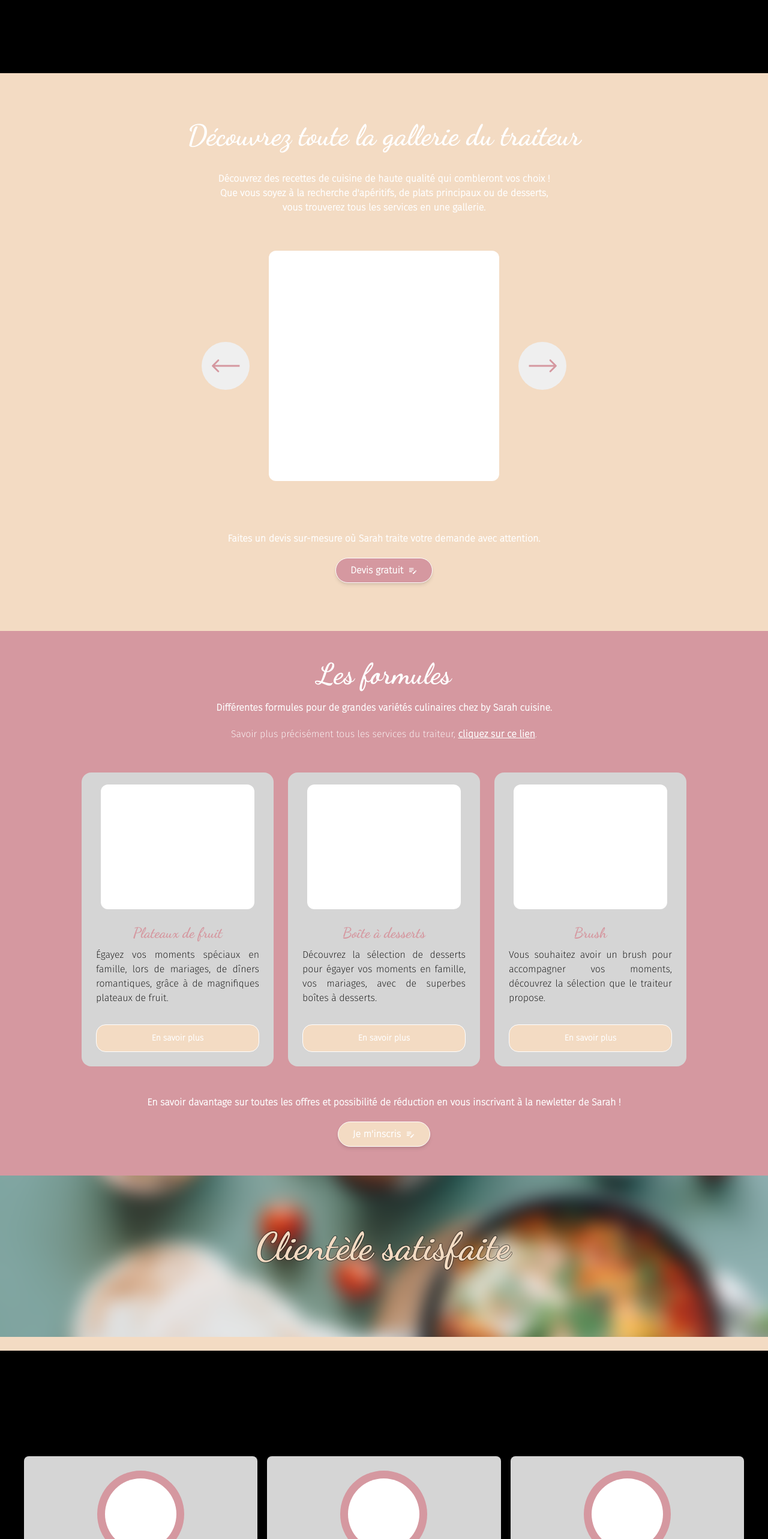
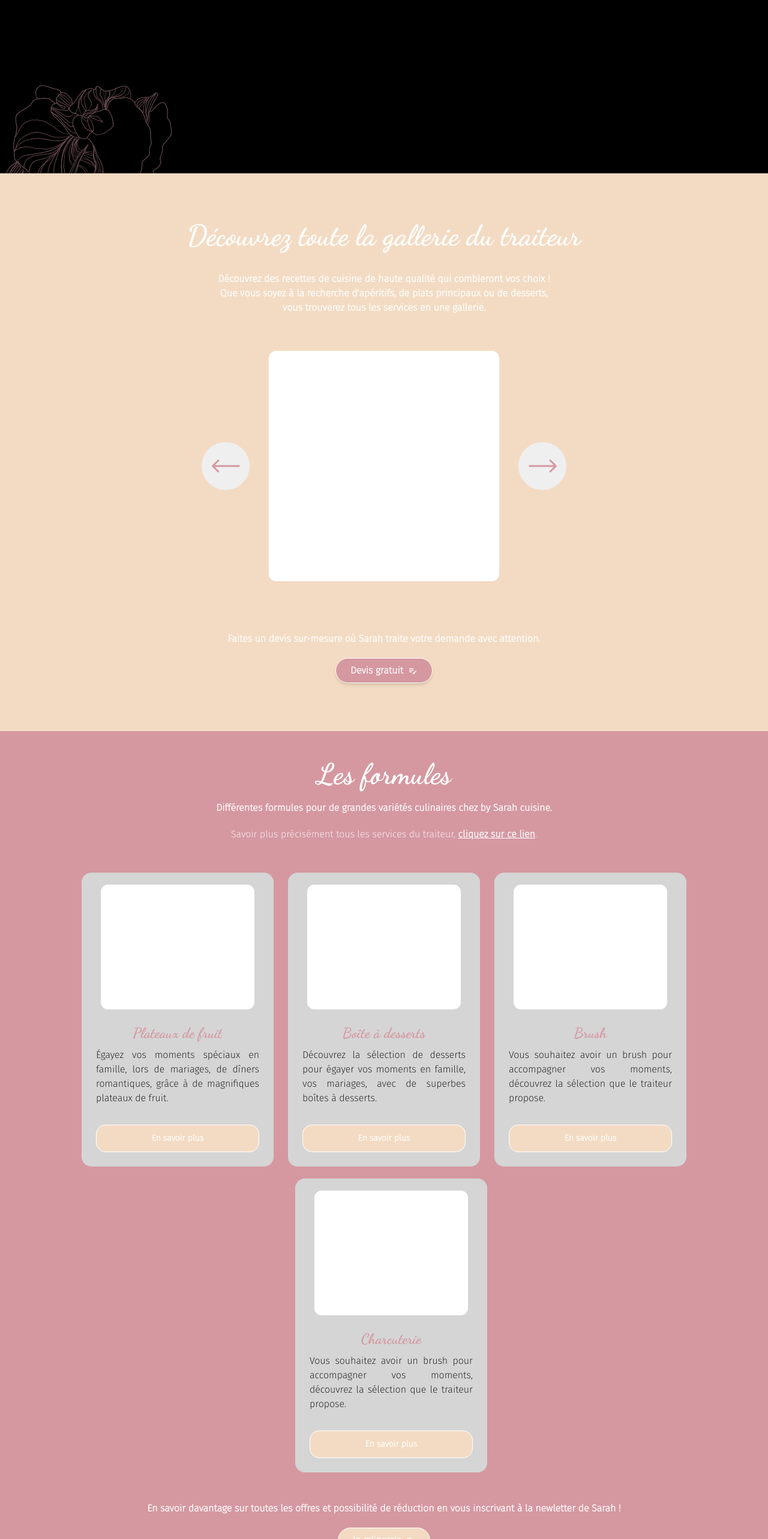
Before and after one commit to franzhopp/By-Sarah-Cuisine, a React (Vite) app: page / in a window 1280 px wide. Shown: the part 1360-3926 px from the top of the page at 60% size. Built offline with nearby package versions, Linux system fonts and the light colour scheme.

Commit message:
[ADD] update navbar home

```diff
--- a/src/Components/Cards/cards.jsx
+++ b/src/Components/Cards/cards.jsx
@@ -33,9 +33,7 @@ const Cards = () => {
         </div>
         <div className="mt-8 flex flex-wrap justify-center items-center space-x-0 sm:space-x-6">
           {/* Step 1 */}
-          <div
-            className="bg-8f8f88 font-sans-serif min-h-500 w-80 rounded-2xl mt-5"
-          >
+          <div className="bg-8f8f88 font-sans-serif min-h-500 w-80 rounded-2xl mt-5">
             <div className="flex flex-col justify-start items-center mt-5">
               <div className="h-52 w-64 bg-white rounded-xl"></div>
             </div>
@@ -66,9 +64,7 @@ const Cards = () => {
           </div>
 
           {/* Step 2 */}
-          <div
-            className="bg-8f8f88 font-sans-serif min-h-500 w-80 rounded-2xl mt-5"
-          >
+          <div className="bg-8f8f88 font-sans-serif min-h-500 w-80 rounded-2xl mt-5">
             <div className="flex flex-col justify-start items-center mt-5">
               <div className="h-52 w-64 bg-white rounded-xl"></div>
             </div>
@@ -132,7 +128,41 @@ const Cards = () => {
               </NavLink>
             </div>
           </div>
+        <div
+          // data-aos="fade-up"
+          // data-aos-anchor-placement="top-center"
+          className="bg-8f8f88 font-sans-serif min-h-500 w-80 rounded-2xl mt-5"
+        >
+          <div className="flex flex-col justify-start items-center mt-5">
+            <div className="h-52 w-64 bg-white rounded-xl"></div>
+          </div>
+          <div className="p-6">
+            <div className="text-pink text-2xl text-center font-sans-recursive font-extrabold">
+              Charcuterie
+            </div>
+            <p className="text-black text-justify mt-2">
+              Vous souhaitez avoir un brush pour accompagner vos moments,
+              découvrez la sélection que le traiteur propose.
+            </p>
+            {/* <p className="mt-6">
+                <span className="text-black text-4xl">10€</span>
+
+                <span className="text-black font-medium"> par pack.</span>
+              </p> */}
+            <NavLink
+              to="/services"
+              onClick={() => {
+                window.location.href = "/services";
+                window.scrollTo(0, 0);
+              }}
+              className="bg-f3dbc3 border border-1-white text-white text-center mt-8 py-3 block w-full rounded-2xl text-sm font-extrabold"
+            >
+              En savoir plus
+            </NavLink>
+          </div>
         </div>
+        </div>
+
         <div className="mt-12 text-base text-white text-center font-sans-serif font-extrabold">
           En savoir davantage sur toutes les offres et possibilité de réduction
           en vous inscrivant à la newletter de Sarah !
--- a/src/Components/Navigation/navbar.jsx
+++ b/src/Components/Navigation/navbar.jsx
@@ -1,6 +1,7 @@
 import { useEffect, useState } from "react";
 import Homepage from "../Homepage/homepage";
 import Image from "../../assets/logo-bsc.png";
+import ImageMobile from "../../assets/logo.png";
 import { NavLink } from "react-router-dom";
 import { TfiMenu } from "react-icons/tfi";
 import { ImCross } from "react-icons/im";
@@ -197,7 +198,7 @@ const Navbar = () => {
         {/* 2 items */}
         <div className="px-4 h-28 flex items-center justify-between">
           <NavLink to="/">
-            <img className="w-28 mt-2" src={Image} alt="Icône de Sarah" />
+            <img className="w-44 mt-2" src={ImageMobile} alt="Icône de Sarah" />
           </NavLink>
 
           <div className="mr-2">
--- a/src/Components/Section/section.jsx
+++ b/src/Components/Section/section.jsx
@@ -1,3 +1,5 @@
+import image from "../../assets/brush.png";
+
 const Section = () => {
   return (
     <section className="mb-10">
@@ -13,7 +15,7 @@ const Section = () => {
           <rect width="748" height="46" rx="20" fill="white" />
         </svg>
       </div>
-      <div className="flex justify-center ">
+      <div className="flex justify-center">
         <h2 className="font-extrabold text-2xl sm:text-4xl">
           <span className="text-pink font-sans-recursive">{`Traiteur pour tous types d'évènements`}</span>
         </h2>
@@ -44,10 +46,15 @@ const Section = () => {
             className="text-black font-sans-serif w-80 m-4 sm:w-1/2 md:w-1/3 lg:w-1/4 xl:w-1/5"
           >
             {`Chaque plat que je prépare est une expression de ma créativité et de mon amour pour la cuisine. Qu'il s'agisse de plats simples du quotidien ou de mets plus élaborés pour des occasions spéciales, je mets toujours tout mon cœur dans ce que je fais. La satisfaction de voir mes proches savourer mes créations est ma plus grande récompense.
-Ma cuisine est devenue une source de joie et de partage. Chaque jour est une nouvelle aventure gastronomique, et je suis impatiente de découvrir ce que l'avenir me réserve dans ma quête pour devenir une véritable experte en cuisine. » `}
+              Ma cuisine est devenue une source de joie et de partage. Chaque jour est une nouvelle aventure gastronomique, et je suis impatiente de découvrir ce que l'avenir me réserve dans ma quête pour devenir une véritable experte en cuisine. » `}
           </p>
         </div>
       </div>
+      <img
+        src={image}
+        className="-rotate-180 relative top-10"
+        alt="Brush de By Sarah Cuisine"
+      />
     </section>
   );
 };
```
Also changed, not shown: src/assets/logo.png (added).
